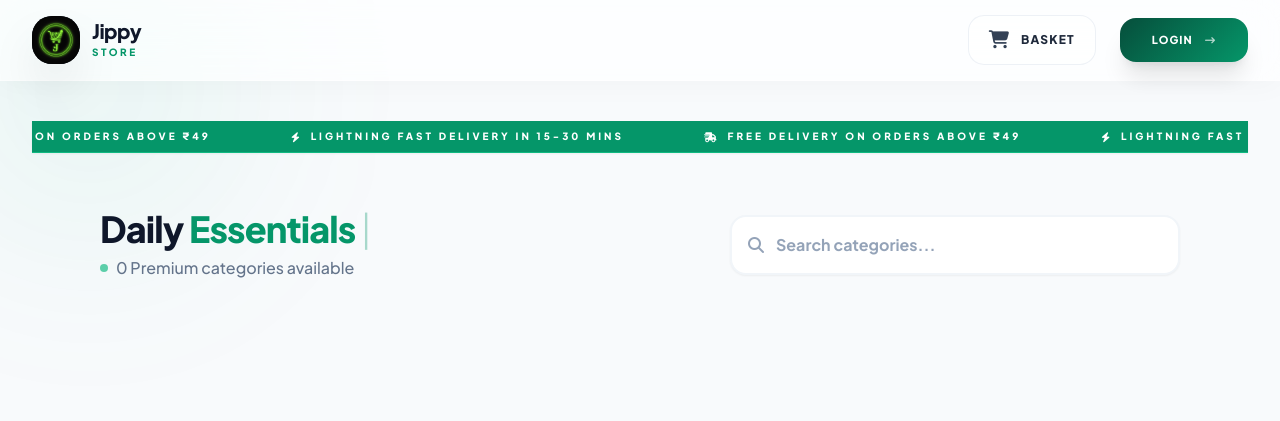
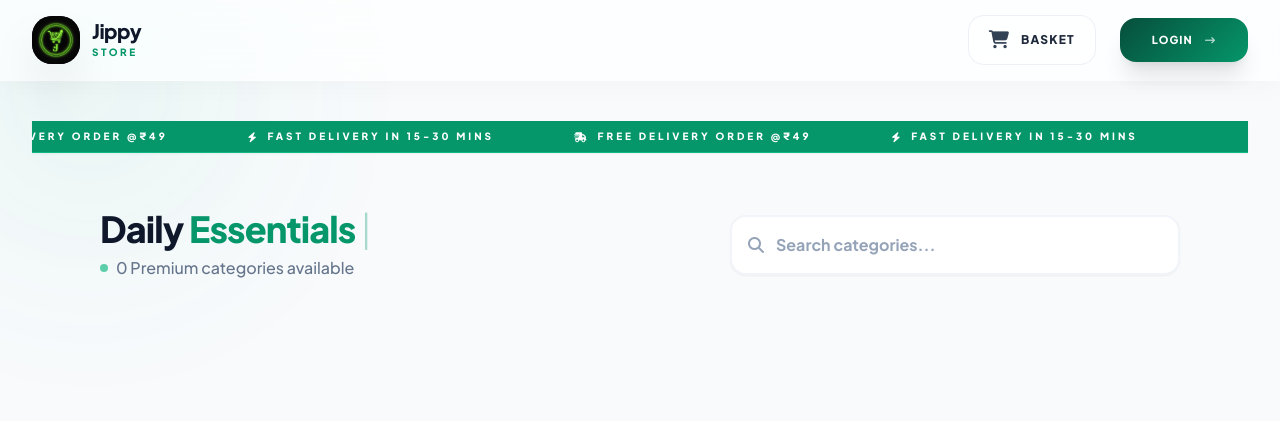
Before and after one commit to Ankus0001h/Jippy-Store-1.0, a Flask app: page / in a window 1280 px wide. Shown: the top 421 px of the page. Run offline with Flask 3, Linux system fonts and the light colour scheme; data that the repository does not hold is empty; some libraries are stand-ins or nearby versions.

Commit message:
Update products.html

```diff
--- a/templates/products.html
+++ b/templates/products.html
@@ -4,16 +4,16 @@
 <div class="w-full bg-emerald-600 overflow-hidden py-2 mb-6 shadow-sm border-b border-emerald-500">
   <div class="whitespace-nowrap flex animate-marquee">
     <span class="text-[10px] font-black text-white uppercase tracking-[0.3em] mx-10 flex items-center gap-2">
-      <i class="fas fa-truck-fast"></i> Free delivery on orders above ₹49
+      <i class="fas fa-truck-fast"></i> Free delivery order @₹49
     </span>
     <span class="text-[10px] font-black text-white uppercase tracking-[0.3em] mx-10 flex items-center gap-2">
-      <i class="fas fa-bolt"></i> Lightning Fast Delivery in 15-30 mins
+      <i class="fas fa-bolt"></i>Fast Delivery in 15-30 mins
     </span>
     <span class="text-[10px] font-black text-white uppercase tracking-[0.3em] mx-10 flex items-center gap-2">
-      <i class="fas fa-truck-fast"></i> Free delivery on orders above ₹49
+      <i class="fas fa-truck-fast"></i> Free delivery order @₹49
     </span>
     <span class="text-[10px] font-black text-white uppercase tracking-[0.3em] mx-10 flex items-center gap-2">
-      <i class="fas fa-bolt"></i> Lightning Fast Delivery in 15-30 mins
+      <i class="fas fa-bolt"></i> Fast Delivery in 15-30 mins
     </span>
   </div>
 </div>
@@ -63,11 +63,11 @@
           <div class="absolute -top-10 -right-10 w-32 h-32 bg-emerald-500/5 rounded-full blur-3xl group-hover:bg-emerald-500/20 transition-all duration-500"></div>
 
           <div class="absolute top-4 left-4">
-             <span class="px-2.5 py-1 rounded-full bg-slate-50 text-[8px] font-black text-slate-400 uppercase tracking-widest border border-slate-100 group-hover:bg-emerald-50 group-hover:text-emerald-600 group-hover:border-emerald-100 transition-all">Fresh</span>
+             <span class="px-2.5 py-1 rounded-full bg-slate-50 text-[8px] font-black text-slate-400 uppercase tracking-widest border border-slate-100 group-hover:bg-emerald-50 group-hover:text-emerald-600 group-hover:border-emerald-100 transition-all"></span>
           </div>
 
           <div class="relative mt-4">
-            <div class="w-24 h-24 sm:w-32 sm:h-32 rounded-[2rem] bg-slate-50 flex items-center justify-center overflow-hidden transition-transform duration-500 group-hover:scale-110 group-hover:-rotate-3">
+            <div class="w-full h-full sm:w-32 sm:h-32 rounded-[2rem] bg-slate-50 flex items-center justify-center overflow-hidden transition-transform duration-500 group-hover:scale-110 group-hover:-rotate-3">
               {% set img_name = c|lower|replace(' ', '_') %}
               <img src="{{ url_for('static', filename='images/categories/' + img_name + '.jpg') }}"
                    alt="{{ c }}"
```
